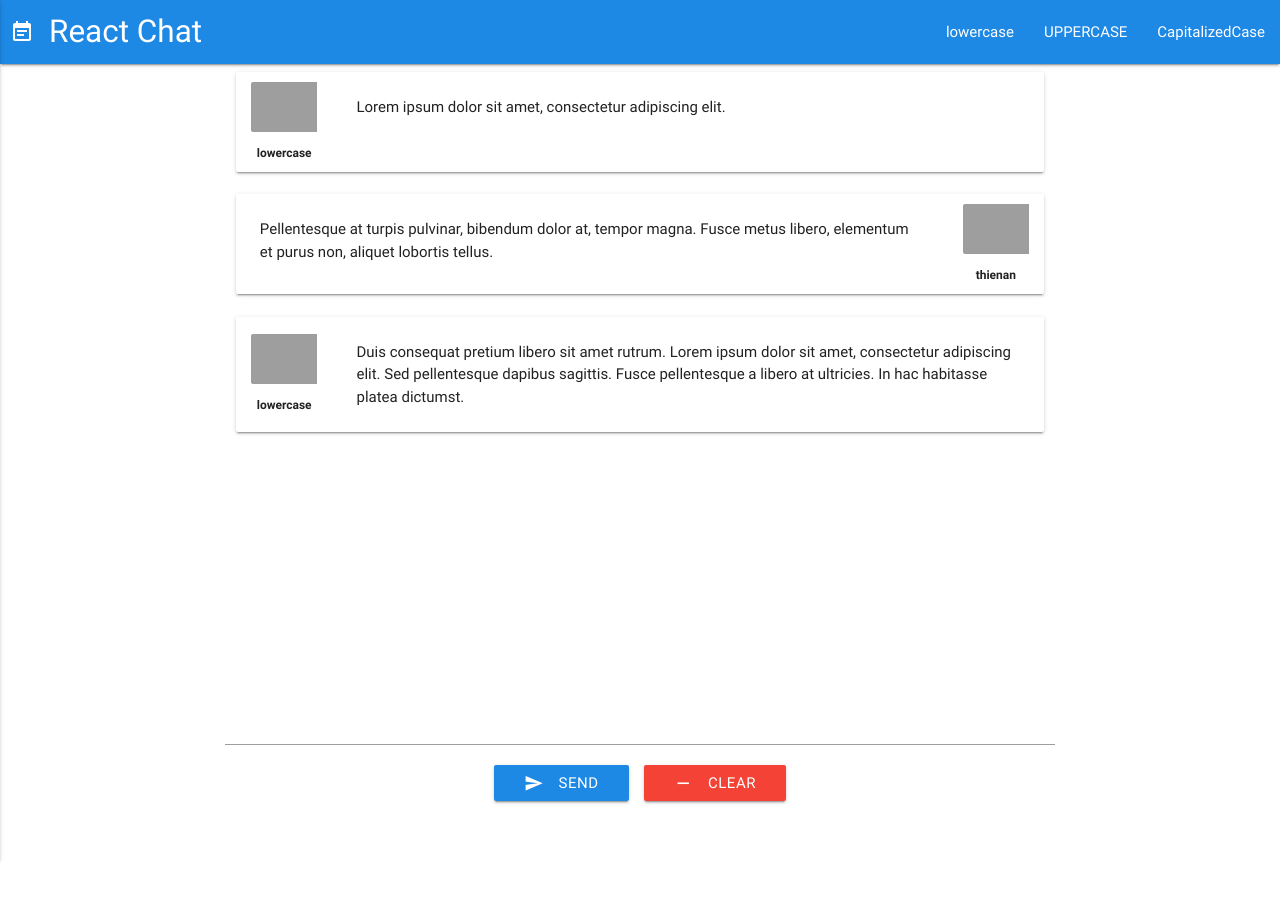
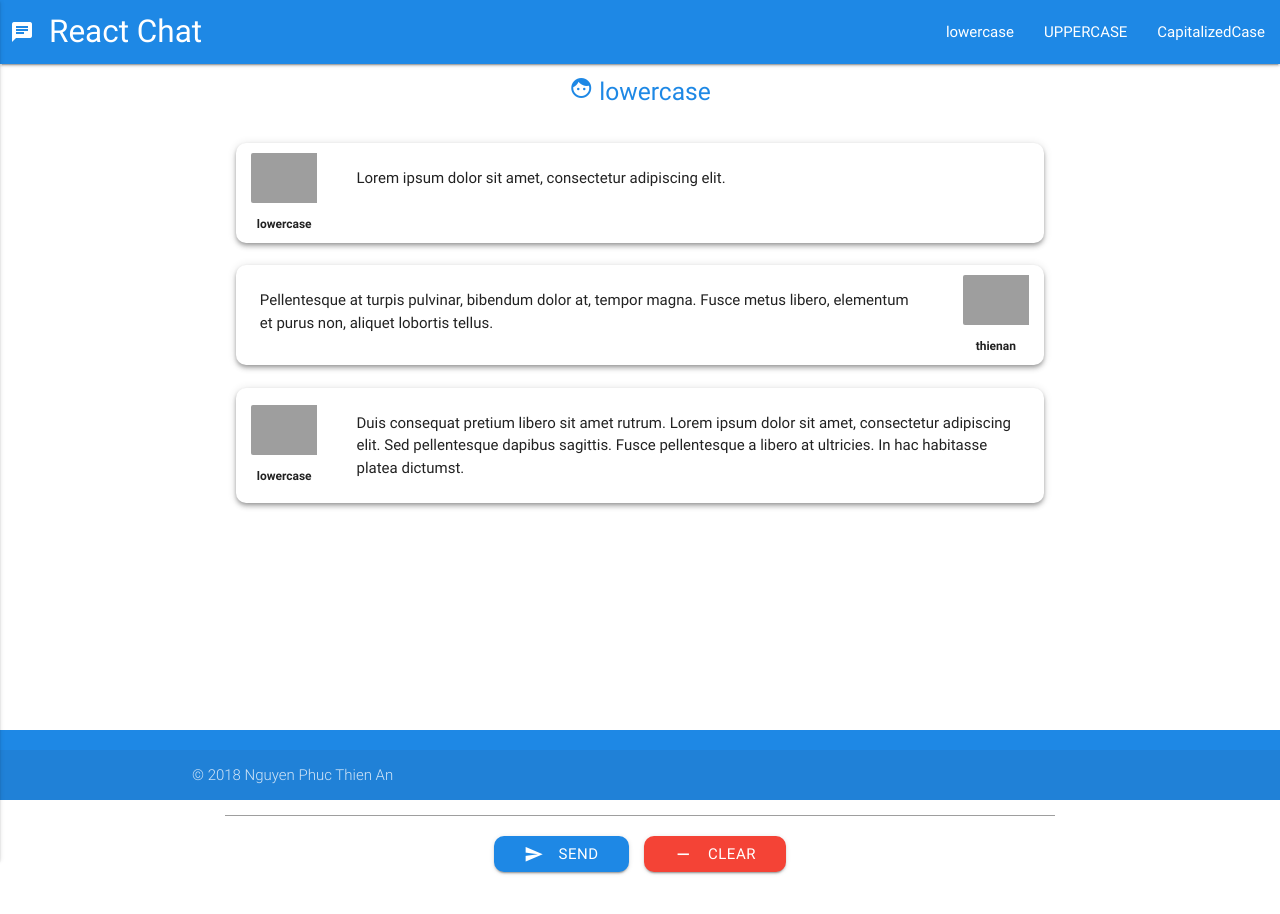
Before and after one commit to nguyenphucthienan/ReactSimpleChatbot, a React app: page / in a window 1280 px wide. Shown: the top 914 px of the page. Before the commit the page ends 841 px from the top, so only its background shows below. Built offline with nearby package versions, Linux system fonts and the light colour scheme; grey boxes are pictures that could not be loaded.

Commit message:
Add Footer + BotInfo

```diff
--- a/src/css/styles.css
+++ b/src/css/styles.css
@@ -16,10 +16,33 @@ main {
   margin-left: 10px;
 }
 
+.pointer-cursor {
+  cursor: pointer;
+}
+
 .message-list {
   margin: 0 auto;
   height: 600px;
   overflow-x: auto;
+}
+
+.card {
+  border-radius: 10px;
+}
+
+.message-input {
+  margin-bottom: 65px;
+}
+
+.btn {
+  border-radius: 10px;
+}
+
+.page-footer {
+  position: fixed;
+  bottom: 0;
+  left: 0;
+  width: 100%;
 }
 
 .user-info {
--- a/src/js/components/App.js
+++ b/src/js/components/App.js
@@ -1,15 +1,19 @@
 import React, { Component } from 'react';
 import Header from './Header';
+import BotInfo from './BotInfo';
+import MessageList from './MessageList';
 import MessageInput from './MessageInput';
-import MessageList from './MessageList';
+import Footer from './Footer';
 
 class App extends Component {
   render() {
     return (
-      <div>
       <div className="flex-wrapper">
         <Header />
         <main>
+          <div className="row center-align">
+            <BotInfo />
+          </div>
           <div className="row">
             <MessageList />
           </div>
@@ -17,7 +21,7 @@ class App extends Component {
             <MessageInput />
           </div>
         </main>
-        </div>
+        <Footer />
       </div>
     );
   }
--- /dev/null
+++ b/src/js/components/BotInfo.js
@@ -0,0 +1,20 @@
+import React, { Component } from 'react';
+import { connect } from 'react-redux';
+
+class BotInfo extends Component {
+  render() {
+    const { username: botUsername } = this.props.botInfo;
+
+    return (
+      <h5 className="blue-text text-darken-1">
+        <i className="material-icons">face</i>{` ${botUsername}`}
+      </h5>
+    );
+  }
+}
+
+function mapStateToProps({ botInfo }) {
+  return { botInfo };
+}
+
+export default connect(mapStateToProps)(BotInfo);
--- a/src/js/components/BotMessage.js
+++ b/src/js/components/BotMessage.js
@@ -20,7 +20,7 @@ class BotMessage extends Component {
 
     return (
       <div className="col s12" ref={this.props.messageId}>
-        <div className="card horizontal">
+        <div className="card horizontal z-depth-2">
           <div className="user-info card-image">
             <img className="avatar" src={avatar} alt="avatar" />
             <p className="username center-align">{username}</p>
--- /dev/null
+++ b/src/js/components/Footer.js
@@ -0,0 +1,17 @@
+import React, { Component } from 'react';
+
+class Footer extends Component {
+  render() {
+    return (
+      <footer className="page-footer blue darken-1">
+        <div className="footer-copyright">
+          <div className="container">
+            © 2018 Nguyen Phuc Thien An
+          </div>
+        </div>
+      </footer>
+    );
+  }
+}
+
+export default Footer;
--- a/src/js/components/Header.js
+++ b/src/js/components/Header.js
@@ -8,7 +8,6 @@ class Header extends Component {
       <li key="3"><a>CapitalizedCase</a></li>,
     ];
   }
-
 
   renderSideNav() {
     return [
@@ -25,7 +24,7 @@ class Header extends Component {
           <nav>
             <div className="nav-wrapper blue darken-1">
               <a className="brand-logo">
-                <i className="material-icons">event_note</i>React Chat
+                <i className="material-icons">chat</i>React Chat
               </a>
 
               <a data-activates="nav-mobile" className="button-collapse pointer-cursor">
--- a/src/js/components/MessageInput.js
+++ b/src/js/components/MessageInput.js
@@ -52,7 +52,7 @@ class MessageInput extends Component {
 
   render() {
     return (
-      <div className="row center-align">
+      <div className="message-input row center-align">
         <form className="col s12 m10 offset-m1 l8 offset-l2" onSubmit={this.handleTextSubmit}>
           <div className="input-field">
             <input className="materialize-textarea" value={this.state.value} onChange={this.handleTextChange} />
--- a/src/js/components/UserMessage.js
+++ b/src/js/components/UserMessage.js
@@ -20,7 +20,7 @@ class UserMessage extends Component {
 
     return (
       <div className="col s12" ref={this.props.messageId}>
-        <div className="card horizontal">
+        <div className="card horizontal z-depth-2">
           <div className="card-stacked">
             <div className="card-content">
               <p>{this.props.content}</p>
```
Lines whose indentation alone changed are shown as unchanged.
